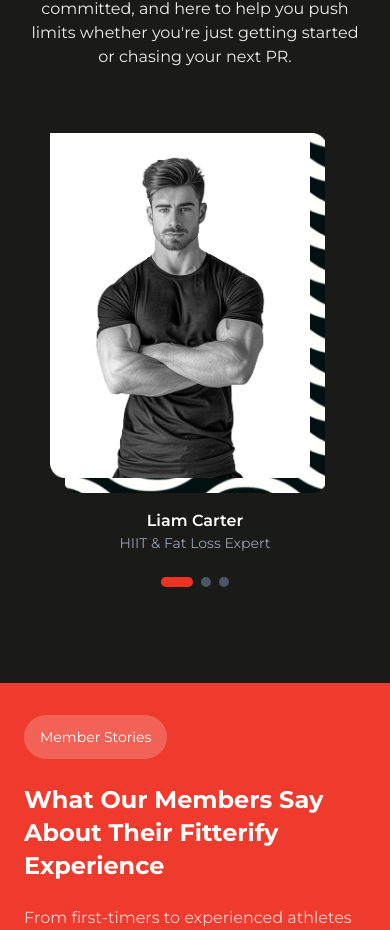
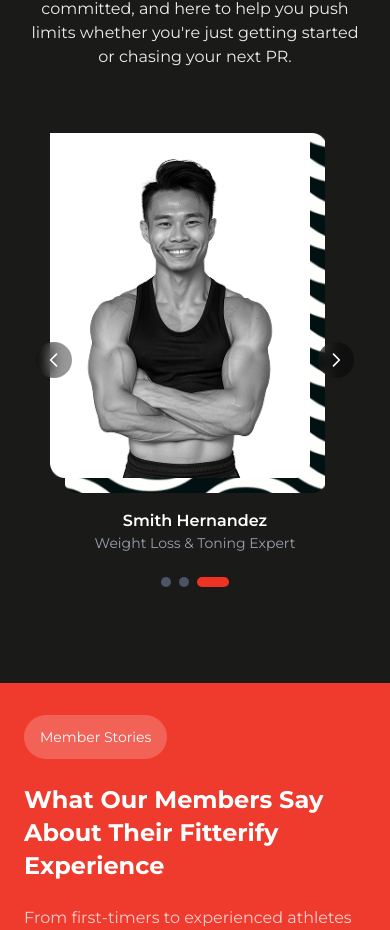
Before and after one commit to simar1810/fitterify_website, a Next.js app: page / in a window 390 px wide. Shown: the part 5839-6769 px from the top of the page. Built offline with nearby package versions, Linux system fonts and the light colour scheme.

Commit message:
corousel-fix

```diff
--- a/src/components/Coaches.jsx
+++ b/src/components/Coaches.jsx
@@ -1,8 +1,23 @@
 "use client"
 import Image from "next/image";
-import React, { useState } from "react";
+import React, { useState, useEffect } from "react";
 
-const trainers = [
+
+const Coaches = () => {
+  const [activeIndex, setActiveIndex] = useState(0);
+  const handlePrev = () => {
+    setActiveIndex((prev) =>
+    prev === 0 ? trainers.length - 1 : prev - 1
+    );
+  };
+
+  const handleNext = () => {
+  setActiveIndex((prev) =>
+    prev === trainers.length - 1 ? 0 : prev + 1
+    );
+  };
+
+  const trainers = [
   {
     name: "Liam Carter",
     role: "HIIT & Fat Loss Expert",
@@ -19,10 +34,16 @@ const trainers = [
     img: "/trainer3.png",
   },
 ];
+  // ★ Auto-scroll effect
+  useEffect(() => {
+    const interval = setInterval(() => {
+      setActiveIndex((prevIndex) =>
+        prevIndex === trainers.length - 1 ? 0 : prevIndex + 1
+      );
+    }, 3000);
 
-const Coaches = () => {
-  const [activeIndex, setActiveIndex] = useState(0);
-
+    return () => clearInterval(interval);
+  }, [trainers.length]);
   return (
     <section className="w-full bg-[#1a1a19] py-24 px-6 text-white">
       <div className="max-w-7xl mx-auto text-center">
@@ -54,21 +75,46 @@ const Coaches = () => {
         </div>
 
         {/* MOBILE CAROUSEL */}
-        <div className="md:hidden">
+        <div className="md:hidden relative">
+          <button
+            onClick={handlePrev}
+            className="absolute left-3 top-1/2 -translate-y-1/2 z-10 bg-black/40 p-2 rounded-full backdrop-blur-sm"
+          >
+            <svg xmlns="http://www.w3.org/2000/svg" className="w-5 h-5" fill="none" stroke="white" strokeWidth="2"        viewBox="0 0 24 24">
+              <path strokeLinecap="round" strokeLinejoin="round" d="M15 19l-7-7 7-7" />
+            </svg>
+          </button>
+          <button
+            onClick={handleNext}
+            className="absolute right-3 top-1/2 -translate-y-1/2 z-10 bg-black/40 p-2 rounded-full backdrop-blur-sm"
+          >
+            <svg xmlns="http://www.w3.org/2000/svg" className="w-5 h-5" fill="none" stroke="white" strokeWidth="2" viewBox="0 0 24 24">
+              <path strokeLinecap="round" strokeLinejoin="round" d="M9 5l7 7-7 7" />
+            </svg>
+          </button>
           <div className="overflow-x-hidden">
             <div
               className="flex transition-transform duration-500"
               style={{ transform: `translateX(-${activeIndex * 100}%)` }}
             >
               {trainers.map((trainer) => (
-                <div
-                  key={trainer.name}
-                  className="min-w-full flex justify-center"
-                >
+                <div key={trainer.name} className="min-w-full flex justify-center">
                   <div className="flex flex-col items-center">
                     <div className="rounded-2xl bg-transparent w-[260px] relative">
-                        <Image src="/Pattern.png" alt="pattern" width={500} height={500} className="w-full h-[360px] object-cover" />
-                        <Image src={trainer.img} alt="trainer" width={1000} height={1000} className="w-full h-[360px] absolute  top-[-15px] left-[-15px]"/>
+                      <Image
+                        src="/Pattern.png"
+                        alt="pattern"
+                        width={500}
+                        height={500}
+                        className="w-full h-[360px] object-cover"
+                      />
+                      <Image
+                        src={trainer.img}
+                        alt="trainer"
+                        width={1000}
+                        height={1000}
+                        className="w-full h-[360px] absolute top-[-15px] left-[-15px]"
+                      />
                     </div>
 
                     <h4 className="mt-4 font-semibold">{trainer.name}</h4>
@@ -78,20 +124,22 @@ const Coaches = () => {
               ))}
             </div>
           </div>
+
+          {/* DOTS */}
           <div className="flex justify-center gap-2 mt-6">
             {trainers.map((_, index) => (
               <button
                 key={index}
                 onClick={() => setActiveIndex(index)}
                 className={`w-2.5 h-2.5 rounded-full transition ${
-                  activeIndex === index
-                    ? "bg-[#EE3324] px-4"
-                    : "bg-gray-600"
-                }`}
+                  activeIndex === index ? "bg-[#EE3324] px-4" : "bg-gray-600"
+               }`}
               />
             ))}
           </div>
+
         </div>
+
         <div className="hidden md:flex justify-center mt-20">
           <button className="bg-[#717171] hover:bg-gray-600 transition text-sm px-6 py-3 rounded-full">
             View All Trainers
```
